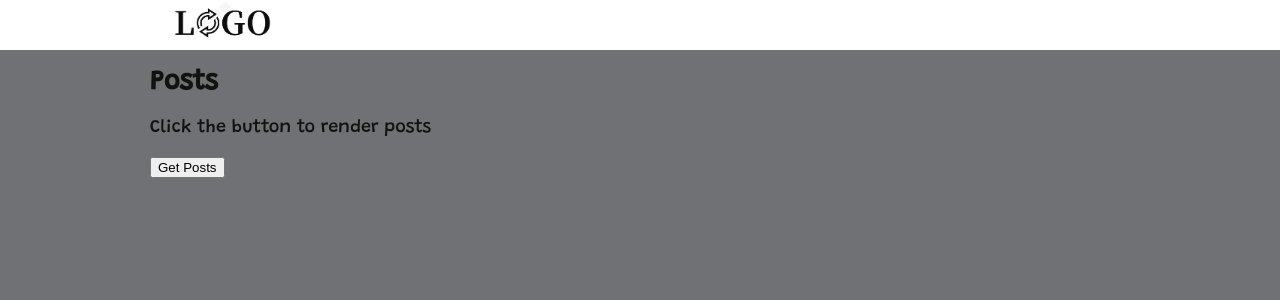
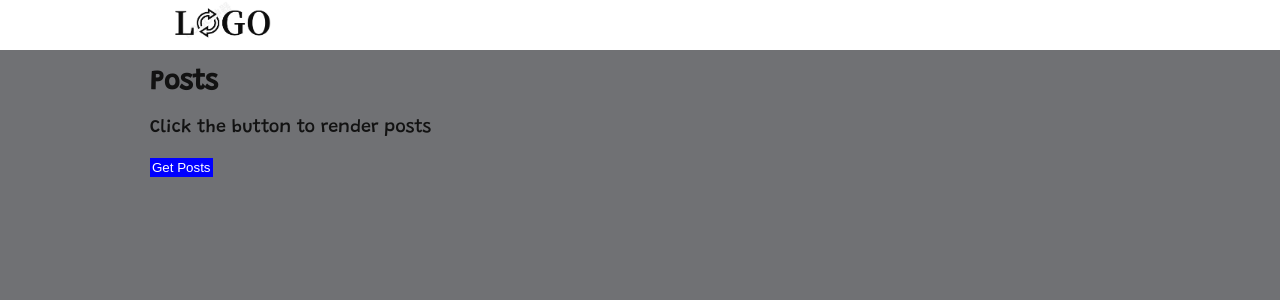
Before and after one commit to cecily1009/react-enzyme-jest, a React (Create React App) app: page / in a window 1280 px wide. Shown: the top 300 px of the page. Built offline with nearby package versions, Linux system fonts and the light colour scheme.

Commit message:
method testing

```diff
--- a/src/App.js
+++ b/src/App.js
@@ -16,18 +16,38 @@ const tempArr = [
     onlineStatus: false,
   },
 ];
+const initialState = {
+  hideBtn: false,
+};
 
 class App extends Component {
   constructor(props) {
     super(props);
+    this.state = {
+      ...initialState,
+    };
     this.fetch = this.fetch.bind(this);
   }
 
   fetch() {
     this.props.fetchPosts();
+    this.updateState();
   }
+
+  updateState() {
+    const { hideBtn } = this.state;
+    this.setState({
+      hideBtn: !hideBtn,
+    });
+  }
+
+  returnsVal(num) {
+    return num + 1;
+  }
+
   render() {
     const { posts } = this.props;
+    const { hideBtn } = this.state;
     const configureButton = {
       buttonText: 'Get Posts',
       emitEvent: this.fetch,
@@ -41,7 +61,8 @@ class App extends Component {
             desc='Click the button to render posts'
             tempArr={tempArr}
           />
-          <ShareButton {...configureButton} />
+          {/* {posts.length === 0 && <ShareButton {...configureButton} />} */}
+          {!hideBtn && <ShareButton {...configureButton} />}
           {posts.length > 0 && (
             <div>
               {posts.map((post, index) => {
--- a/src/component/Button/index.js
+++ b/src/component/Button/index.js
@@ -25,6 +25,7 @@
 
 import React from 'react';
 import PropTypes from 'prop-types';
+import './styles.scss';
 
 export const ShareButton = ({ buttonText, emitEvent }) => {
   const submitEvent = () => {
--- a/src/component/Button/styles.scss
+++ b/src/component/Button/styles.scss
@@ -0,0 +1,6 @@
+button {
+    background-color: blue;
+    border: lightgray 1px;
+    color: white;
+    padding: 2px 2px;
+}
```
Also changed, not shown: 1 other file (tests, documents, lock files or other folders).
